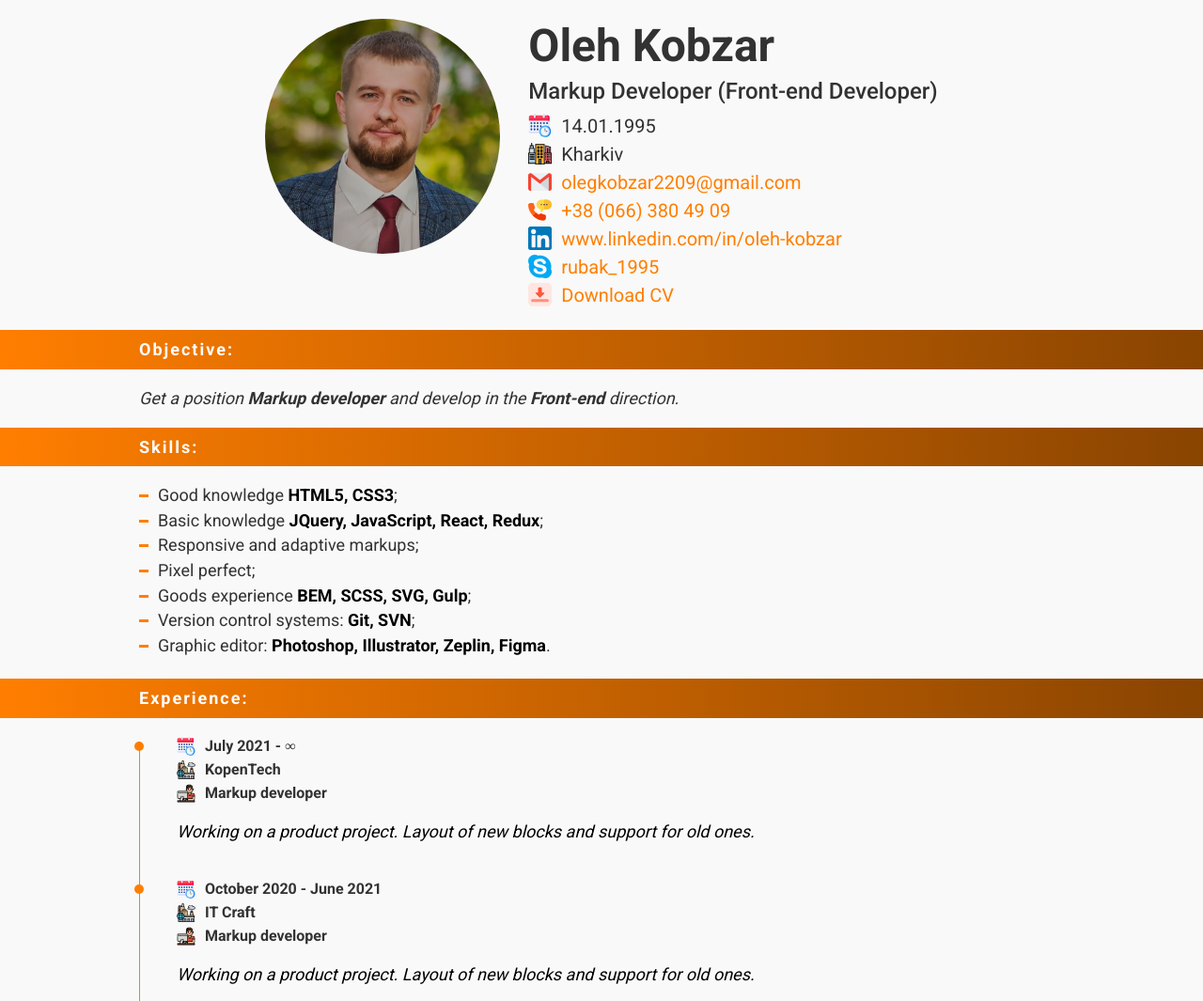
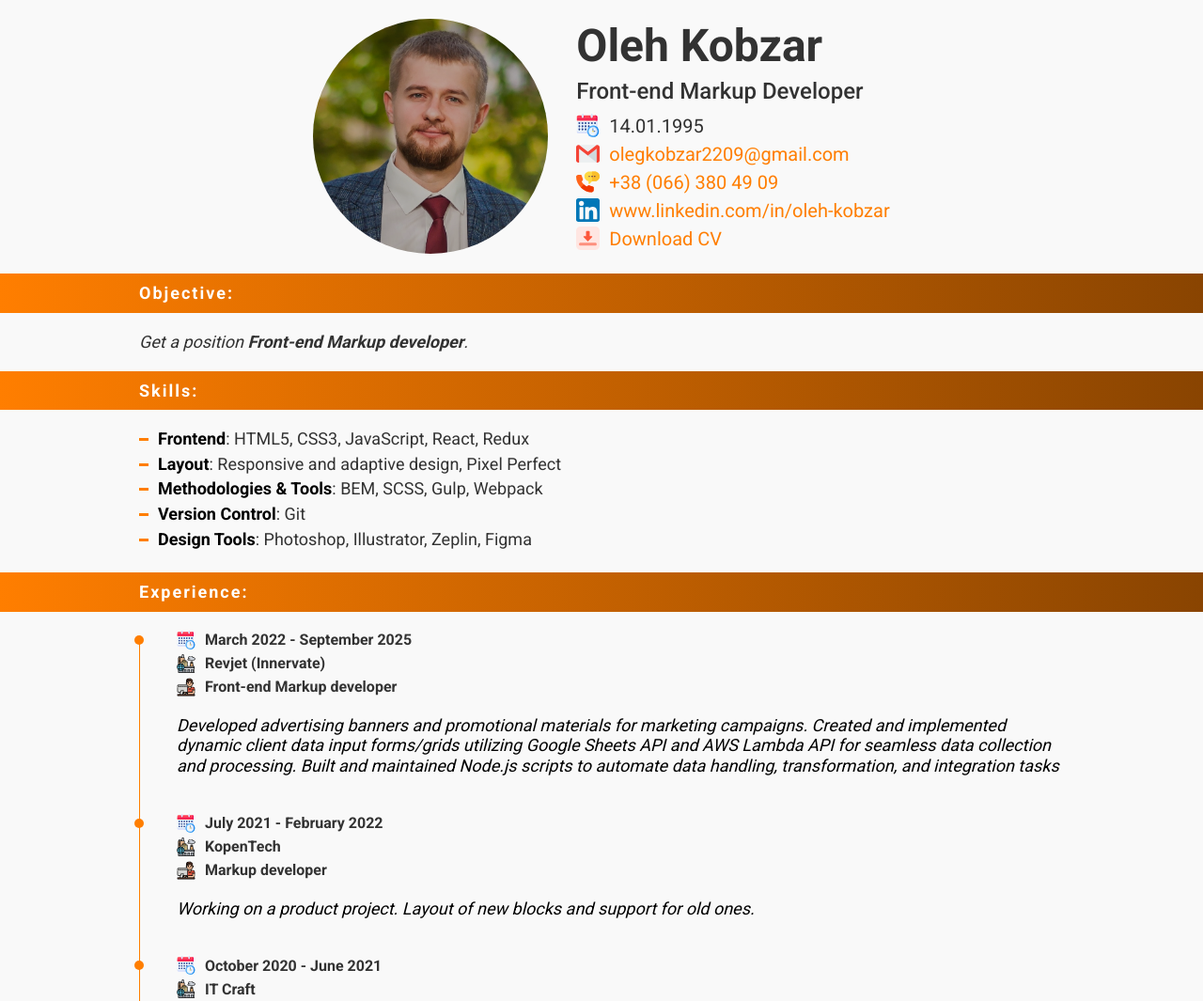
Before and after one commit to olegkobzar/CV, a plain HTML site: page index.html in a window 1280 px wide. Shown: the top 1065 px of the page at 94% size. Drawn offline with Linux system fonts and the light colour scheme.

Commit message:
updated CV

```diff
--- a/index.html
+++ b/index.html
@@ -1,5 +1,6 @@
 <!DOCTYPE html>
 <html lang="en">
+
 <head>
 	<meta charset="UTF-8">
 	<meta http-equiv="X-UA-Compatible" content="IE=edge">
@@ -8,6 +9,7 @@
 	<link rel="stylesheet" href="./style.css">
 	<title>CV - Kobzar</title>
 </head>
+
 <body>
 	<div class="wrapper">
 		<div class="container">
@@ -20,16 +22,12 @@
 						Oleh Kobzar
 					</div>
 					<div class="head__position">
-            Markup Developer (Front-end Developer)
+						Front-end Markup Developer
 					</div>
 					<ul class="head__list">
 						<li class="head__row">
 							<img src="./img/date.svg" alt="Birthday">
 							<span>14.01.1995</span>
-            </li>
-            <li class="head__row">
-              <img src="./img/city.svg" alt="City">
-              <span>Kharkiv</span>
 						</li>
 						<li class="head__row">
 							<img src="./img/gmail.svg" alt="Email">
@@ -46,13 +44,8 @@
 						<li class="head__row">
 							<img src="./img/linkedin.svg" alt="Linkedin">
 							<span>
-                <a href="https://linkedin.com/in/oleh-kobzar" target="_blank">www.linkedin.com/in/oleh-kobzar</a>
-              </span>
-            </li>
-            <li class="head__row">
-              <img src="./img/skype.svg" alt="Skype">
-              <span>
-                <a href="skype:rubak_1995?chat">rubak_1995</a>
+								<a href="https://linkedin.com/in/oleh-kobzar"
+									target="_blank">www.linkedin.com/in/oleh-kobzar</a>
 							</span>
 						</li>
 						<li class="head__row">
@@ -69,7 +62,7 @@
 				<div class="title-row">
 					Objective:
 				</div>
-        <p>Get a position <b>Markup developer</b> and develop in the <b>Front-end</b> direction.</p>
+				<p>Get a position <b>Front-end Markup developer</b>.</p>
 			</div>
 
 			<div class="sklils">
@@ -77,13 +70,11 @@
 					Skills:
 				</div>
 				<ul>
-          <li>Good knowledge <b>HTML5, CSS3</b>;</li>
-          <li>Basic knowledge <b>JQuery, JavaScript, React, Redux</b>;</li>
-          <li>Responsive and adaptive markups;</li>
-          <li>Pixel perfect;</li>
-          <li>Goods experience <b>BEM, SCSS, SVG, Gulp</b>;</li>
-          <li>Version control systems: <b>Git, SVN</b>;</li>
-          <li>Graphic editor: <b>Photoshop, Illustrator, Zeplin, Figma</b>.</li>
+					<li><b>Frontend</b>: HTML5, CSS3, JavaScript, React, Redux</li>
+					<li><b>Layout</b>: Responsive and adaptive design, Pixel Perfect</li>
+					<li><b>Methodologies & Tools</b>: BEM, SCSS, Gulp, Webpack</li>
+					<li><b>Version Control</b>: Git</li>
+					<li><b>Design Tools</b>: Photoshop, Illustrator, Zeplin, Figma</li>
 				</ul>
 			</div>
 
@@ -95,7 +86,24 @@
 					<div class="experience__item">
 						<date class="experience__row">
 							<img src="./img/date.svg" alt="">
-              <span>July 2021 - ∞</span>
+							<span>March 2022 - September 2025</span>
+						</date>
+						<div class="experience__row">
+							<img src="./img/company.svg" alt="">
+							<span>Revjet (Innervate)</span>
+						</div>
+						<div class="experience__row">
+							<img src="./img/position.svg" alt="">
+							<span>Front-end Markup developer</span>
+						</div>
+						<p class="experience__descr">
+							Developed advertising banners and promotional materials for marketing campaigns. Created and implemented dynamic client data input forms/grids utilizing Google Sheets API and AWS Lambda API for seamless data collection and processing. Built and maintained Node.js scripts to automate data handling, transformation, and integration tasks
+						</p>
+					</div>
+					<div class="experience__item">
+						<date class="experience__row">
+							<img src="./img/date.svg" alt="">
+							<span>July 2021 - February 2022</span>
 						</date>
 						<div class="experience__row">
 							<img src="./img/company.svg" alt="">
@@ -140,7 +148,9 @@
 							<span>Markup developer</span>
 						</div>
 						<p class="experience__descr">
-              Work on large projects written in Angular and React. Layout under Wordpress. Writing simple scripts. Using Material design for Angular and Ant design for React. Participation in React projets as a developer. Teamwork
+							Work on large projects written in Angular and React. Layout under Wordpress. Writing simple
+							scripts. Using Material design for Angular and Ant design for React. Participation in React
+							projets as a developer. Teamwork
 						</p>
 					</div>
 					<div class="experience__item">
@@ -194,7 +204,8 @@
 							<img src="./img/position.svg" alt="">
 							<span>Trading agent</span>
 						</div>
-            <p class="experience__descr">Fulfillment of planned sales of goods on the territory provided to me</p>
+						<p class="experience__descr">Fulfillment of planned sales of goods on the territory provided to
+							me</p>
 					</div>
 				</div>
 			</div>
@@ -227,4 +238,5 @@
 		</div>
 	</div>
 </body>
+
 </html>
```
Also changed, not shown: 1 other file. Lines whose indentation alone changed are shown as unchanged.
